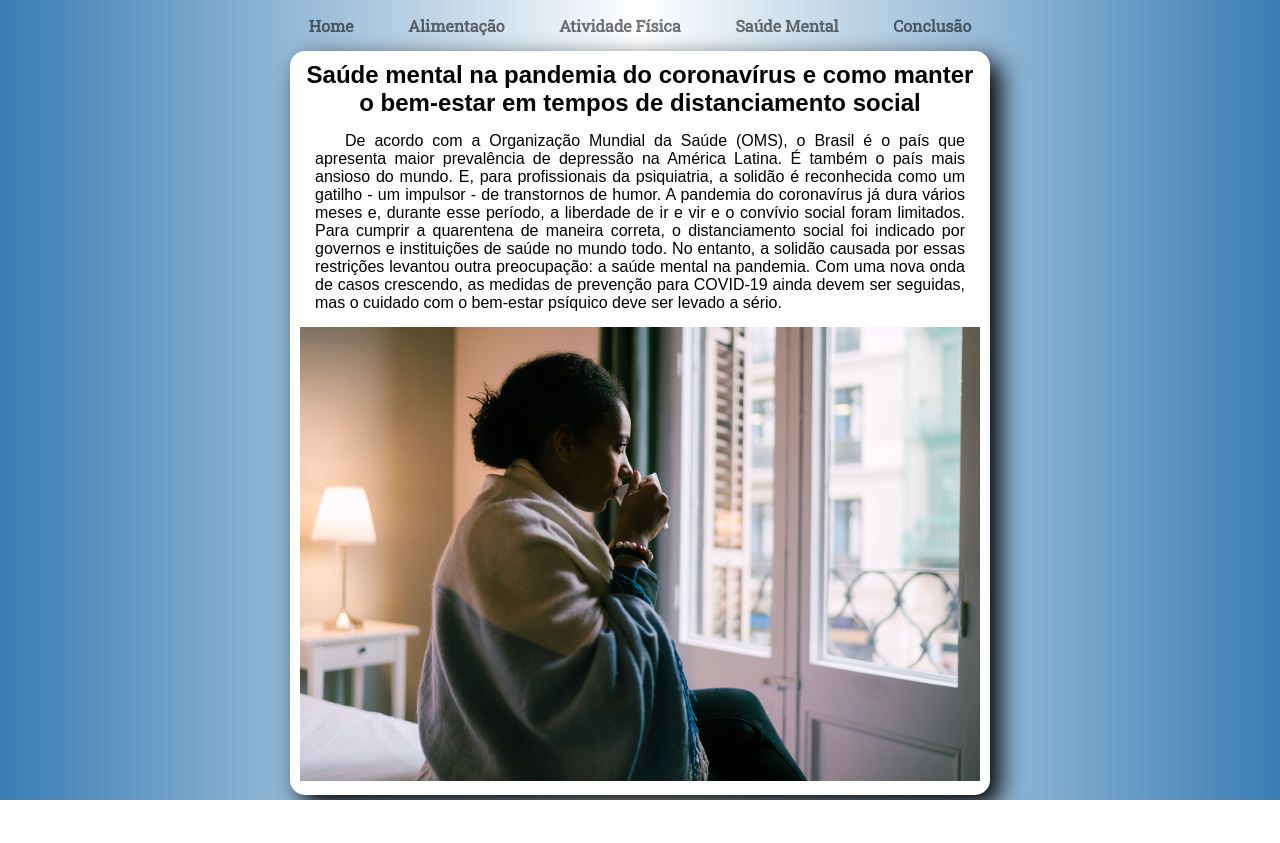
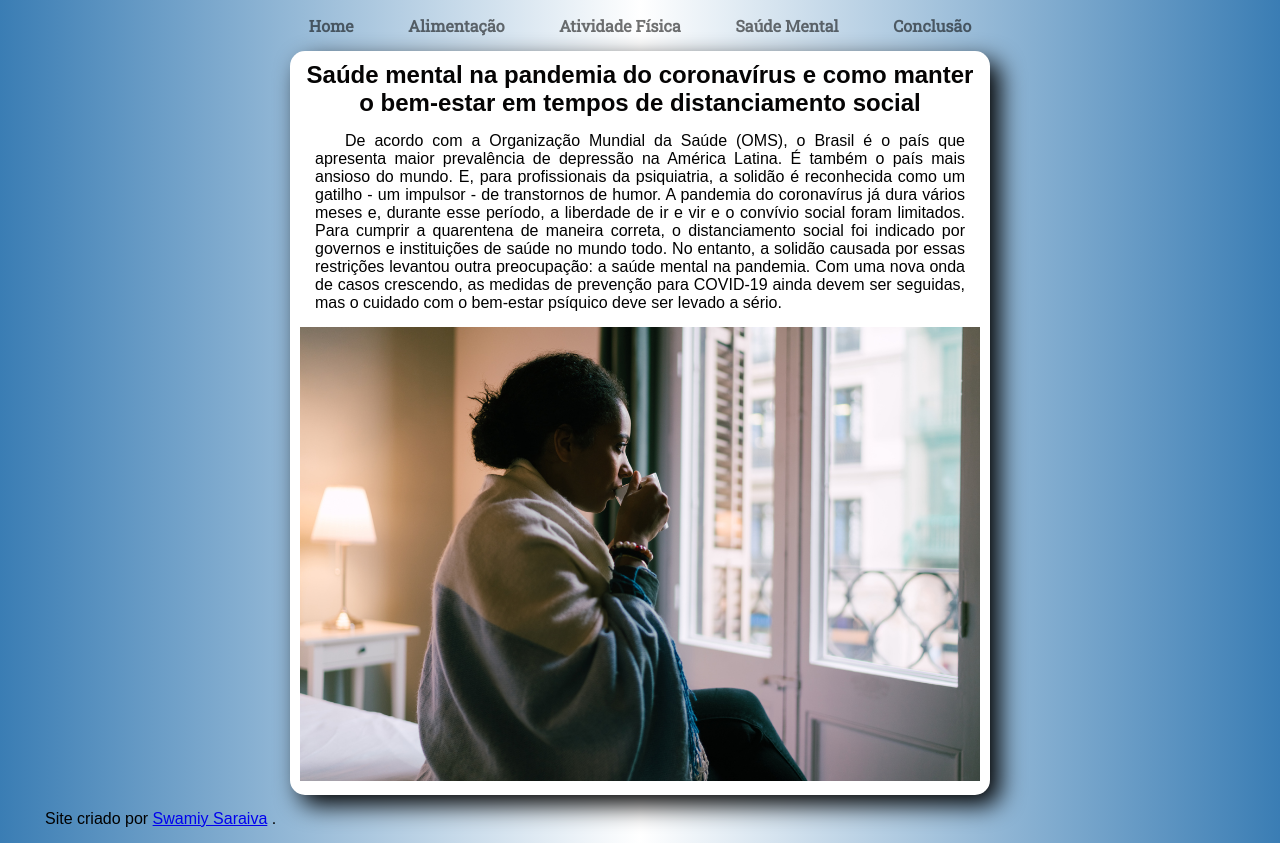
Before and after one commit to Saraiva94/site.saude.unigranrio, a plain HTML site: page Trabalho PCA/PCA Saúde Mental/index.html in a window 1280 px wide. Before the commit the page ends 800 px from the top, so only its background shows below. Drawn offline with Linux system fonts and the light colour scheme.

Commit message:
Update index.html

```diff
--- a/Trabalho PCA/PCA Saúde Mental/index.html
+++ b/Trabalho PCA/PCA Saúde Mental/index.html
@@ -32,5 +32,8 @@
 </article>
     <img src="img/pandemia-saude-mental.jpg">
 </main>
+        <footer>
+        <p> Site criado por <a href="https://github.com/Saraiva94" target="_blank">Swamiy Saraiva</a> .</p>
+            </footer>
 </body>
 </html>
```
